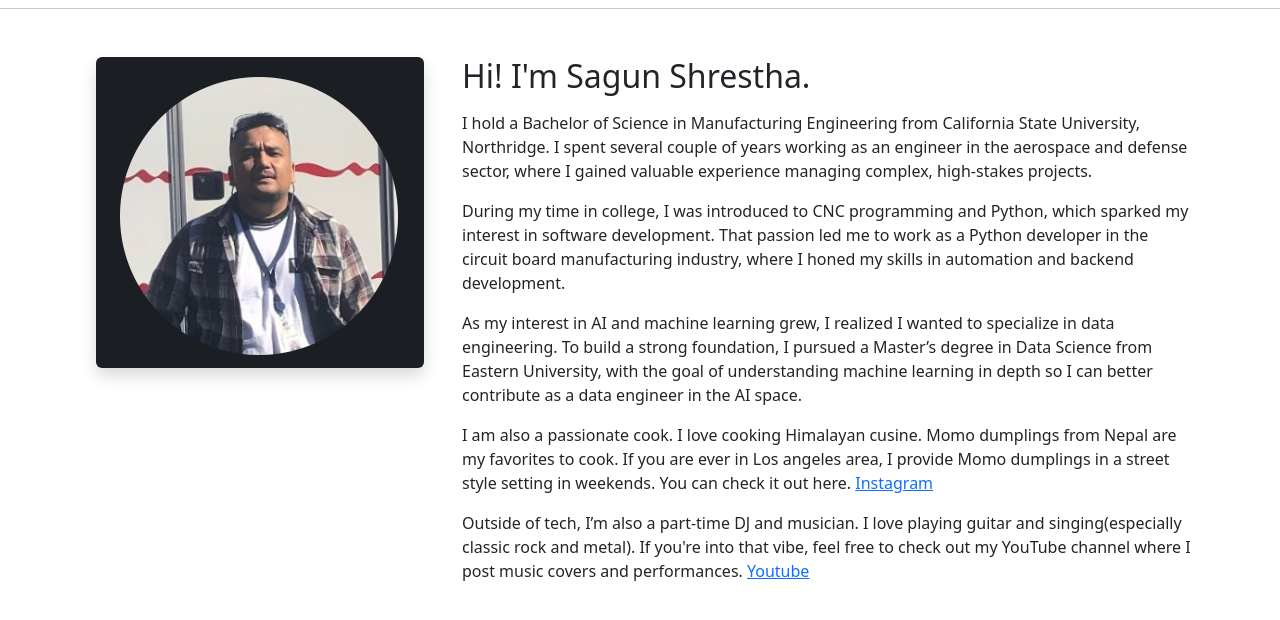
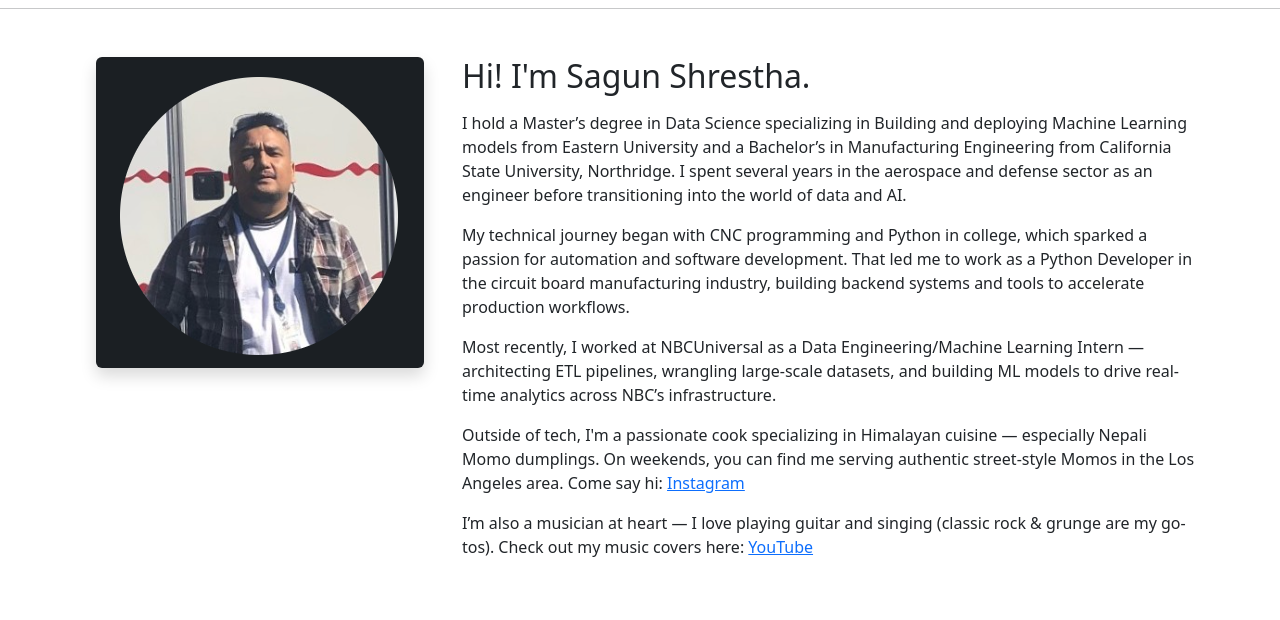
Before and after one commit to slavdefense/ml-diabetic-readmission-30dmittance, a Flask app: page / in a window 1280 px wide. Shown: the part 56-676 px from the top of the page. Run offline with Flask 2, Linux system fonts and the light colour scheme; parts of the project's set-up code (start-up, migrations or seed data) failed here and were passed over.

Commit message:
new resume and bio

```diff
--- a/api/templates/bio.html
+++ b/api/templates/bio.html
@@ -1,29 +1,51 @@
-{% extends 'base.html' %}
-{% block title %}About Me{% endblock %}
-{% block content %}
+{% extends 'base.html' %} {% block title %}About Me{% endblock %} {% block
+content %}
 
 <div class="row mt-5">
   <div class="col-md-4 text-center">
-    <img src="{{ url_for('static', filename='images/sagun.png') }}" class="img-fluid rounded shadow" alt="Sagun Shrestha">
+    <img
+      src="{{ url_for('static', filename='images/sagun.png') }}"
+      class="img-fluid rounded shadow"
+      alt="Sagun Shrestha"
+    />
   </div>
   <div class="col-md-8">
     <h2 class="mb-3">Hi! I'm Sagun Shrestha.</h2>
     <p>
-      I hold a Bachelor of Science in Manufacturing Engineering from California State University, Northridge. I spent several couple of years working as an engineer in the aerospace and defense sector, where I gained valuable experience managing complex, high-stakes projects.
+      I hold a Master’s degree in Data Science specializing in Building and deploying Machine Learning models from Eastern University and a
+      Bachelor’s in Manufacturing Engineering from California State University,
+      Northridge. I spent several years in the aerospace and defense sector as
+      an engineer before transitioning into the world of data and AI.
     </p>
     <p>
-      During my time in college, I was introduced to CNC programming and Python, which sparked my interest in software development. That passion led me to work as a Python developer in the circuit board manufacturing industry, where I honed my skills in automation and backend development.
+      My technical journey began with CNC programming and Python in college,
+      which sparked a passion for automation and software development. That led
+      me to work as a Python Developer in the circuit board manufacturing
+      industry, building backend systems and tools to accelerate production
+      workflows.
     </p>
     <p>
-      As my interest in AI and machine learning grew, I realized I wanted to specialize in data engineering. To build a strong foundation, I pursued a Master’s degree in Data Science from Eastern University, with the goal of understanding machine learning in depth so I can better contribute as a data engineer in the AI space.
+      Most recently, I worked at NBCUniversal as a Data Engineering/Machine
+      Learning Intern — architecting ETL pipelines, wrangling large-scale
+      datasets, and building ML models to drive real-time analytics across NBC’s
+      infrastructure.
     </p>
     <p>
-       I am also a passionate cook. I love cooking Himalayan cusine. Momo dumplings from Nepal are my favorites to cook. If you are ever in Los angeles area, I provide Momo dumplings in a street style setting in weekends. You can check it out here.
-       <a href="https://www.instagram.com/namastekathmanduofficial?igsh=NTc4MTIwNjQ2YQ%3D%3D&utm_source=qr">Instagram</a>
+      Outside of tech, I'm a passionate cook specializing in Himalayan cuisine —
+      especially Nepali Momo dumplings. On weekends, you can find me serving
+      authentic street-style Momos in the Los Angeles area. Come say hi:
+      <a
+        href="https://www.instagram.com/namastekathmanduofficial?igsh=NTc4MTIwNjQ2YQ%3D%3D&utm_source=qr"
+        >Instagram</a
+      >
     </p>
     <p>
-        Outside of tech, I’m also a part-time DJ and musician. I love playing guitar and singing(especially classic rock and metal). If you're into that vibe, feel free to check out my YouTube channel where I post music covers and performances.
-      <a href="https://www.youtube.com/watch?v=e5CjBhd7P64&ab_channel=nepGrungeCast">Youtube</a>
+      I’m also a musician at heart — I love playing guitar and singing (classic
+      rock & grunge are my go-tos). Check out my music covers here:
+      <a
+        href="https://www.youtube.com/watch?v=uDri7HSCL74&ab_channel=nepGrungeCast"
+        >YouTube</a
+      >
     </p>
   </div>
 </div>
--- /dev/null
+++ b/app.py
@@ -0,0 +1,6 @@
+
+import pandas as pd
+
+
+
+file_test = pd.read_csv("shopify_clean_orders (1) (1).csv")
```
Also changed, not shown: 2 other files.
